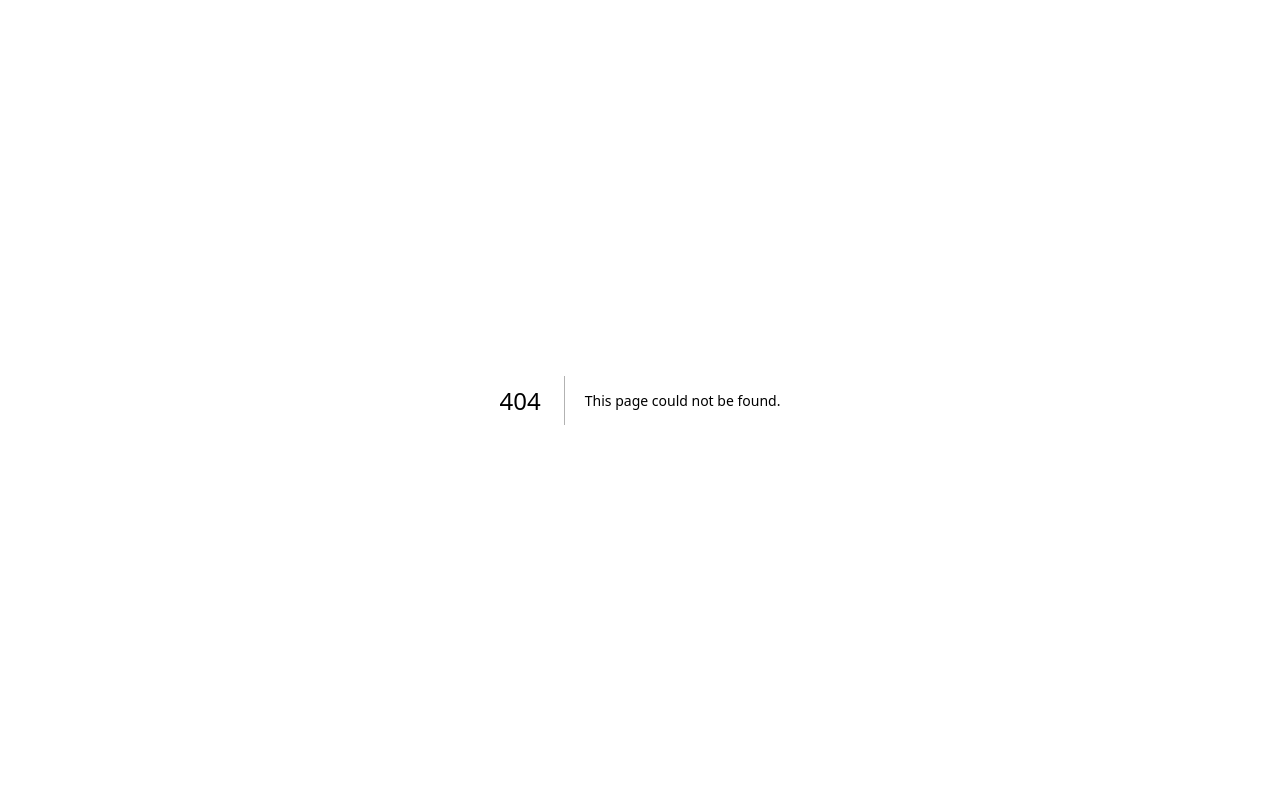
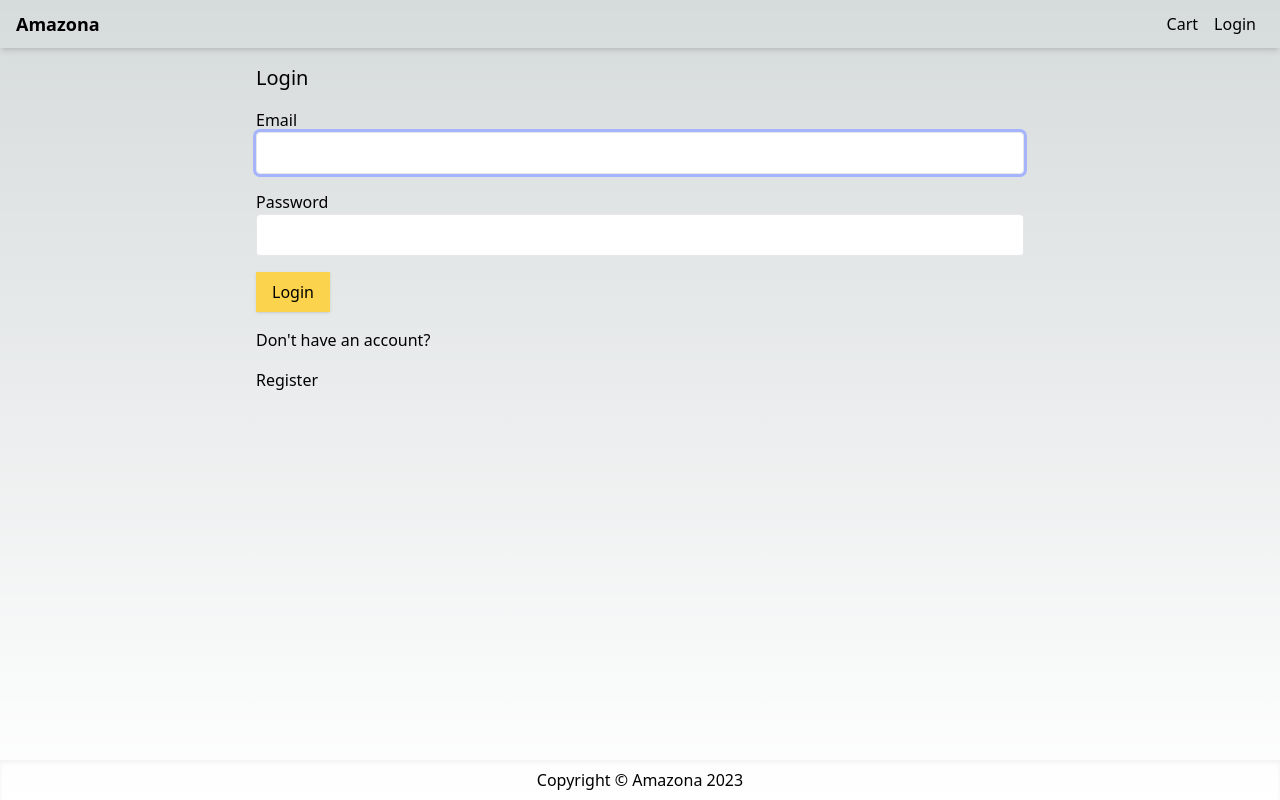
Before and after one commit to huongtt13ksnavn/project_amazona, a Next.js app: page /login in a window 1280 px wide. Before the commit this address had no page. Built offline with nearby package versions, Linux system fonts and the light colour scheme.

Commit message:
create login form

```diff
--- a/package.json
+++ b/package.json
@@ -18,6 +18,7 @@
     "postcss": "8.4.27",
     "react": "18.2.0",
     "react-dom": "18.2.0",
+    "react-hook-form": "^7.45.2",
     "tailwindcss": "3.3.3"
   }
 }
--- a/pages/cart.js
+++ b/pages/cart.js
@@ -97,7 +97,7 @@
               </li>
               <li>
                 <button
-                  onClick={() => router.push('/shipping')}
+                  onClick={() => router.push('login?redirect=/shipping')}
                   className="primary-button w-full mt-4"
                 >
                   Check out
--- /dev/null
+++ b/pages/login.js
@@ -0,0 +1,73 @@
+import Layout from '@/components/Layout';
+import Link from 'next/link';
+import React from 'react';
+import { useForm } from 'react-hook-form';
+
+const LoginScreen = () => {
+  const {
+    handleSubmit,
+    register,
+    formState: { errors },
+  } = useForm();
+
+  const submitHandler = ({ email, password }) => {
+    console.log(email);
+    console.log(password);
+  };
+  return (
+    <Layout title="Login">
+      <form
+        action="post"
+        className="mx-auto max-w-screen-md"
+        onSubmit={handleSubmit(submitHandler)}
+      >
+        <h1 className="mb-4 text-xl">Login</h1>
+        <div className="mb-4">
+          <label htmlFor="email">Email</label>
+          <input
+            id="email"
+            className="w-full"
+            name="email"
+            type="email"
+            autoFocus
+            {...register('email', {
+              required: 'Email is required',
+              pattern: {
+                value: /[a-z0-9._%+-]+@[a-z0-9.-]+\.[a-z]{2,4}$/i,
+                message: 'Please enter valid email',
+              },
+            })}
+          />
+          {errors.email && (
+            <span className="text-red-500">{errors.email.message}</span>
+          )}
+        </div>
+        <div className="mb-4">
+          <label htmlFor="password">Password</label>
+          <input
+            id="password"
+            className="w-full"
+            name="password"
+            type="password"
+            {...register('password', {
+              required: 'Password is required',
+              minLength: { value: 6, message: 'Password is more than 5 char' },
+            })}
+          />
+          {errors.password && (
+            <span className="text-red-500">{errors.password.message}</span>
+          )}
+        </div>
+        <div className="mb-4">
+          <button className="primary-button" type="submit">
+            Login
+          </button>
+        </div>
+        <div className="mb-4">Don&apos;t have an account? &nbsp;</div>
+        <Link href={'/register'}>Register</Link>
+      </form>
+    </Layout>
+  );
+};
+
+export default LoginScreen;
--- a/styles/globals.css
+++ b/styles/globals.css
@@ -33,3 +33,9 @@
 .primary-button {
   @apply bg-amber-300 py-2 px-4 shadow outline-none hover:bg-amber-400 active:bg-amber-500;
 }
+
+input,
+select,
+textarea {
+  @apply rounded border p-2 outline-none ring-indigo-300 focus:ring;
+}
```
